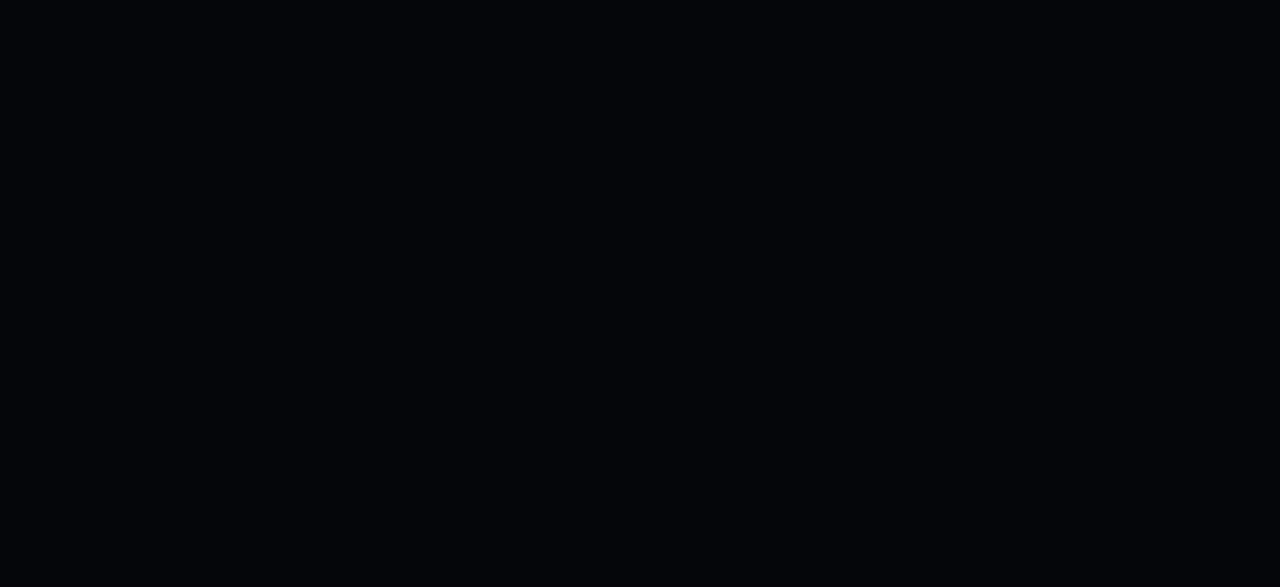
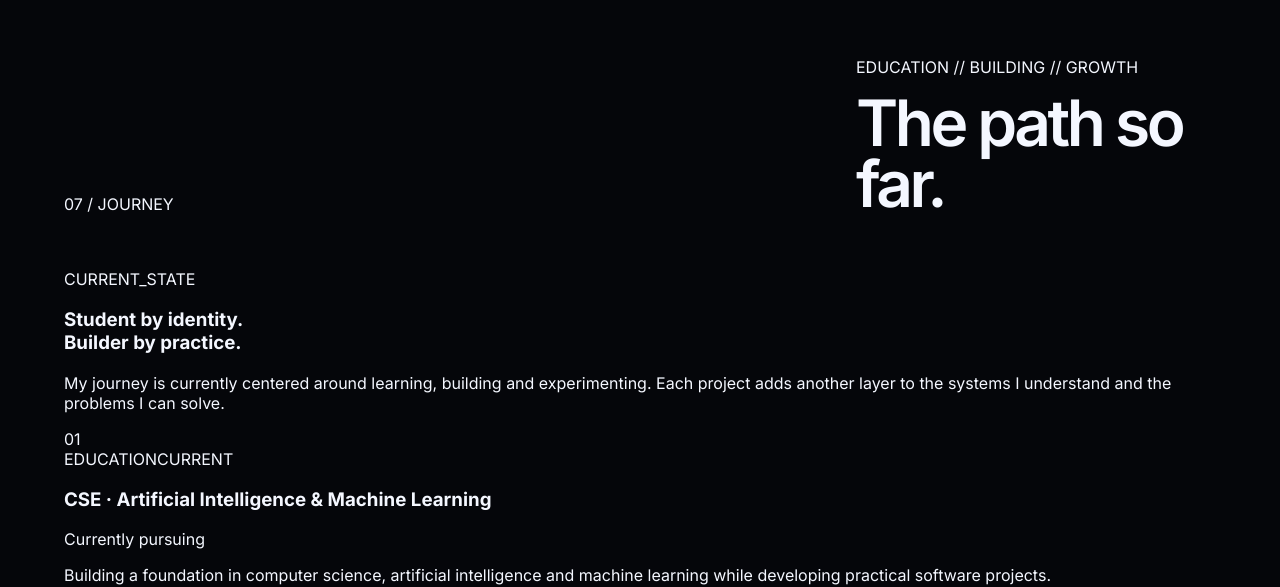
Before and after one commit to gajit9147-dev/Ajeet-Portfolio, a React (Vite) app in the folder client/: page / in a window 1280 px wide. Shown: the part 7580-8167 px from the top of the page. Before the commit the page ends 7491 px from the top, so only its background shows below. Built offline with nearby package versions, Linux system fonts and the light colour scheme; a web font is replaced by a local one.

Commit message:
Include Journey section in App

```diff
--- a/client/src/App.jsx
+++ b/client/src/App.jsx
@@ -5,6 +5,7 @@
 import Workflow from "./sections/Workflow/Workflow";
 import AILab from "./sections/AILab/AILab";
 import Skills from "./sections/Skills/Skills";
+import Journey from "./sections/Journey/Journey";
 
 function App() {
   return (
@@ -24,6 +25,7 @@
         <Workflow />
         <AILab />
         <Skills />
+        <Journey />
       </main>
     </div>
   );
```
